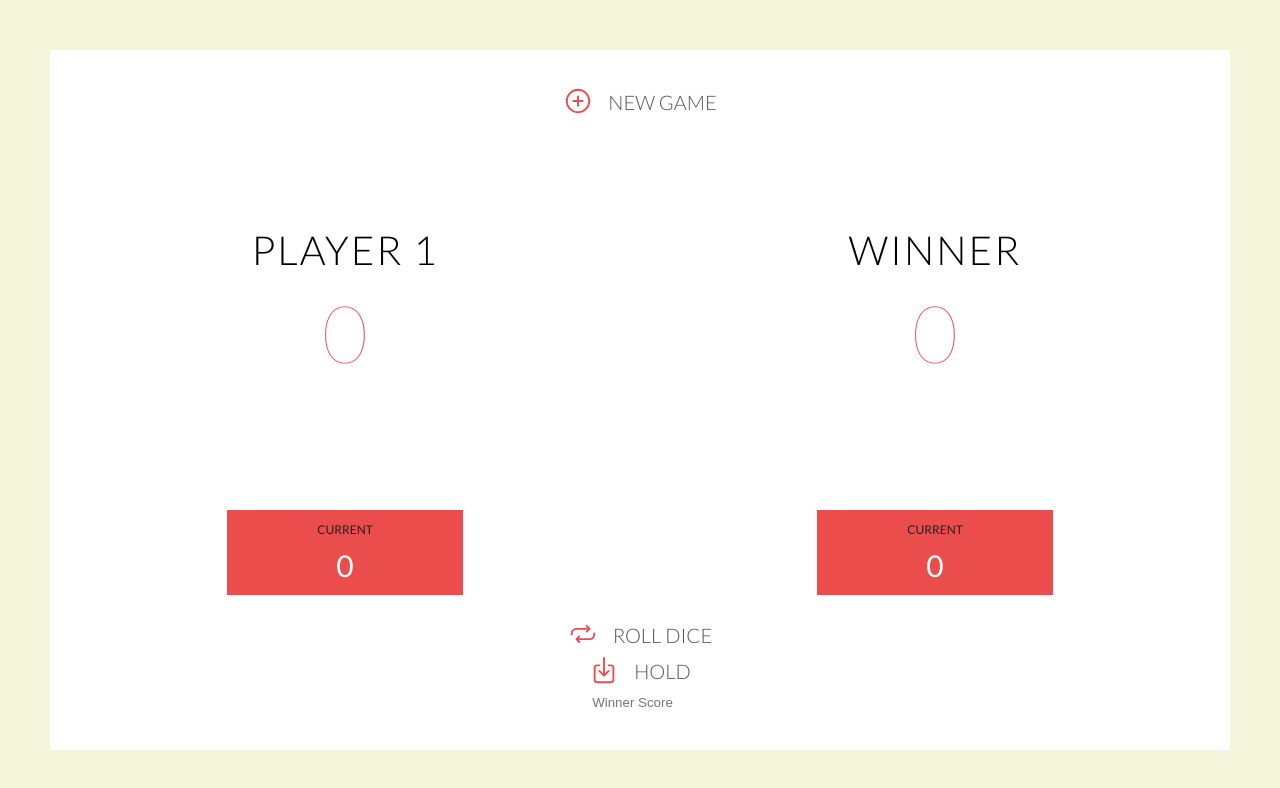
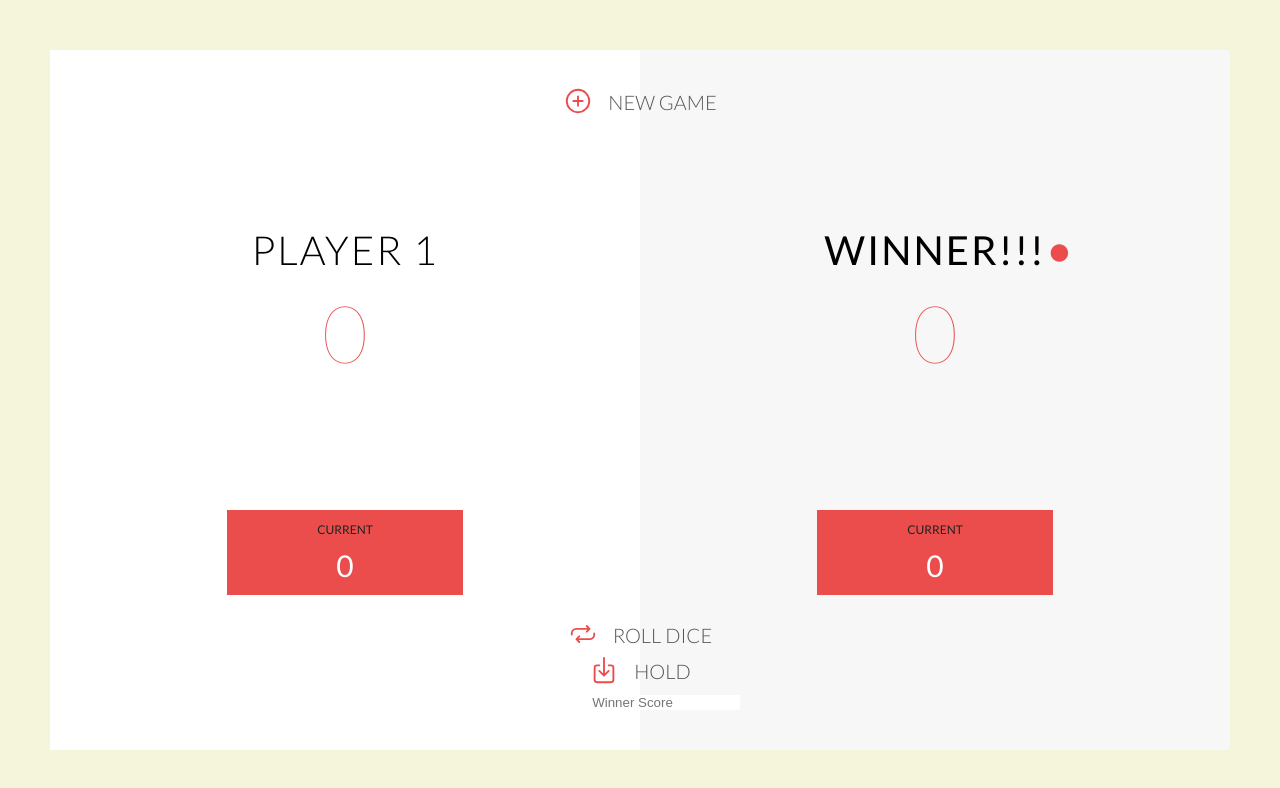
Before and after one commit to slomtadze/Dice, a plain HTML site: page index.html in a window 1280 px wide. Both pictures are taken after a click on the button "HOLD". Drawn offline with nearby package versions, Linux system fonts and the light colour scheme.

Commit message:
added name change function on new game btn

```diff
--- a/script.js
+++ b/script.js
@@ -57,9 +57,8 @@ const updatePlayerMainScore = () => {
     document.querySelector('.active .player-score').textContent = score[activePlayer];
 }
 const showWinner = () => {
-    document.querySelector('.active .player-name').textContent = 'winner';
+    document.querySelector('.active .player-name').textContent = 'winner!!!';
     dice.style.display = 'none';
-    activePlayerPanel.classList.remove('active');
     resetCurrentScore();
 }
 
@@ -98,6 +97,7 @@ const resetMainScore = () => {
 }
 
 btnNewGame.addEventListener('click', () => {
+    document.querySelector('.active .player-name').textContent = `player ${activePlayer === 0? 1 : 2}`
     resetMainScore();
     resetCurrentScore();
     gameStatusActive = true;
```
Also changed, not shown: index.html (+1 -2 lines).
